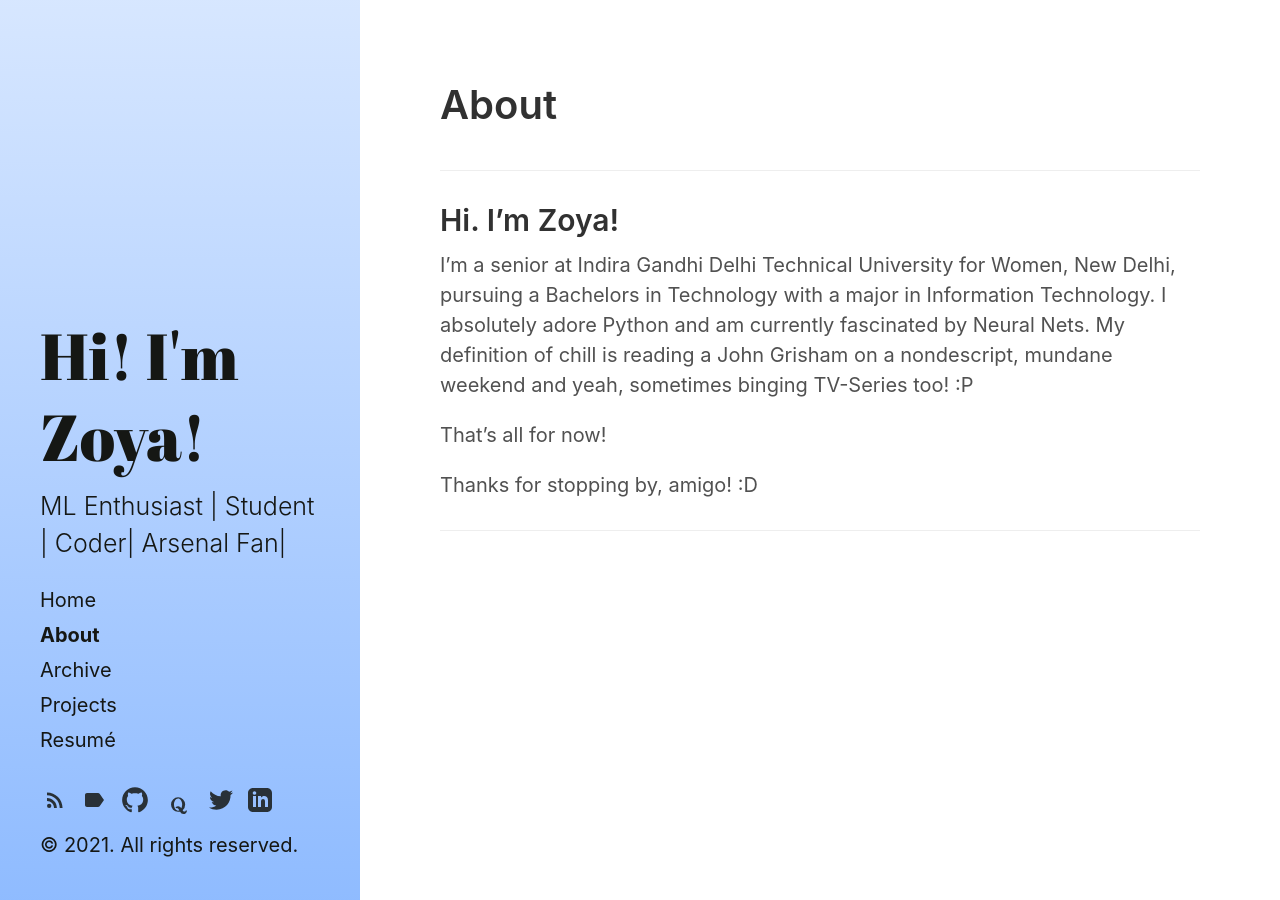
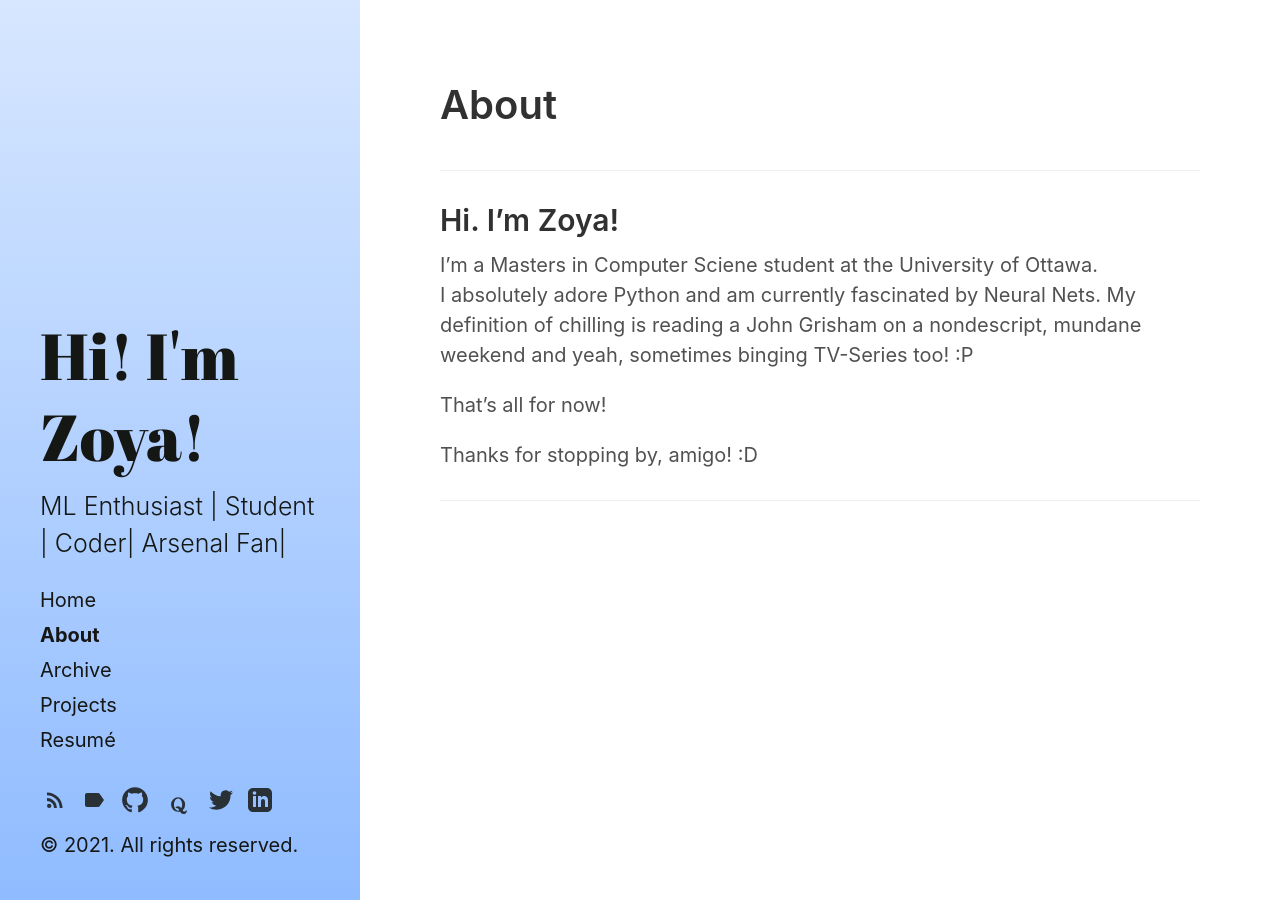
Before and after one commit to zeddmaxx/zeddmaxx.github.io, a Jekyll site: the page built from about.md, in a window 1280 px wide. Built offline with Jekyll 4.4.1, drawn with Linux system fonts in a browser that asks for light colours.

Commit message:
Updating about.md

```diff
--- a/about.md
+++ b/about.md
@@ -6,8 +6,8 @@
 <hr>
 
 ## Hi. I’m Zoya!
-I'm a senior at Indira Gandhi Delhi Technical University for Women, New Delhi, pursuing a Bachelors in Technology with a major in Information Technology.
-I absolutely adore Python and am currently fascinated by Neural Nets. My definition of chill is reading a John Grisham on a nondescript, mundane weekend and yeah, sometimes binging TV-Series too! :P
+I'm a Masters in Computer Sciene student at the University of Ottawa.
+I absolutely adore Python and am currently fascinated by Neural Nets. My definition of chilling is reading a John Grisham on a nondescript, mundane weekend and yeah, sometimes binging TV-Series too! :P
 
 
 That's all for now!
```
